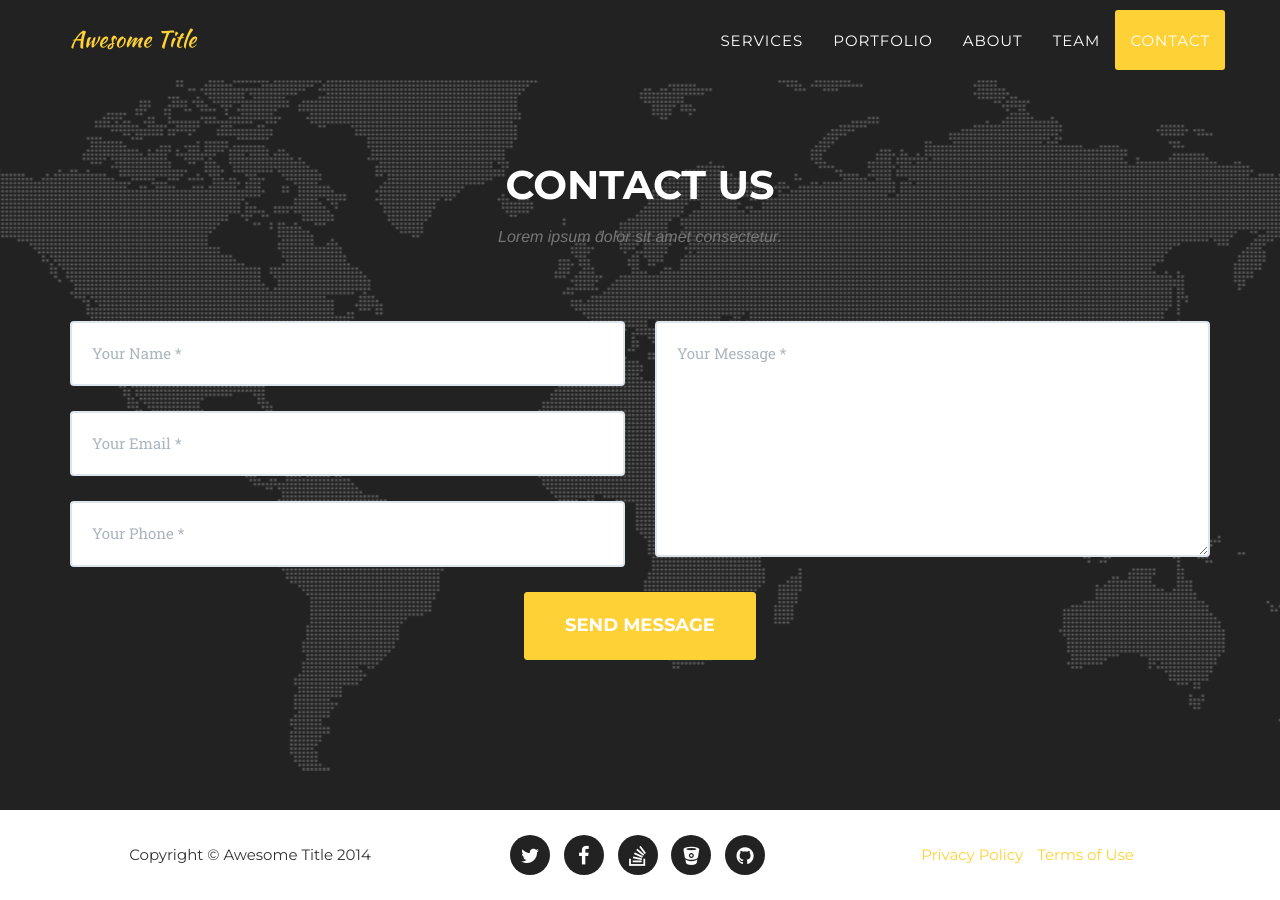
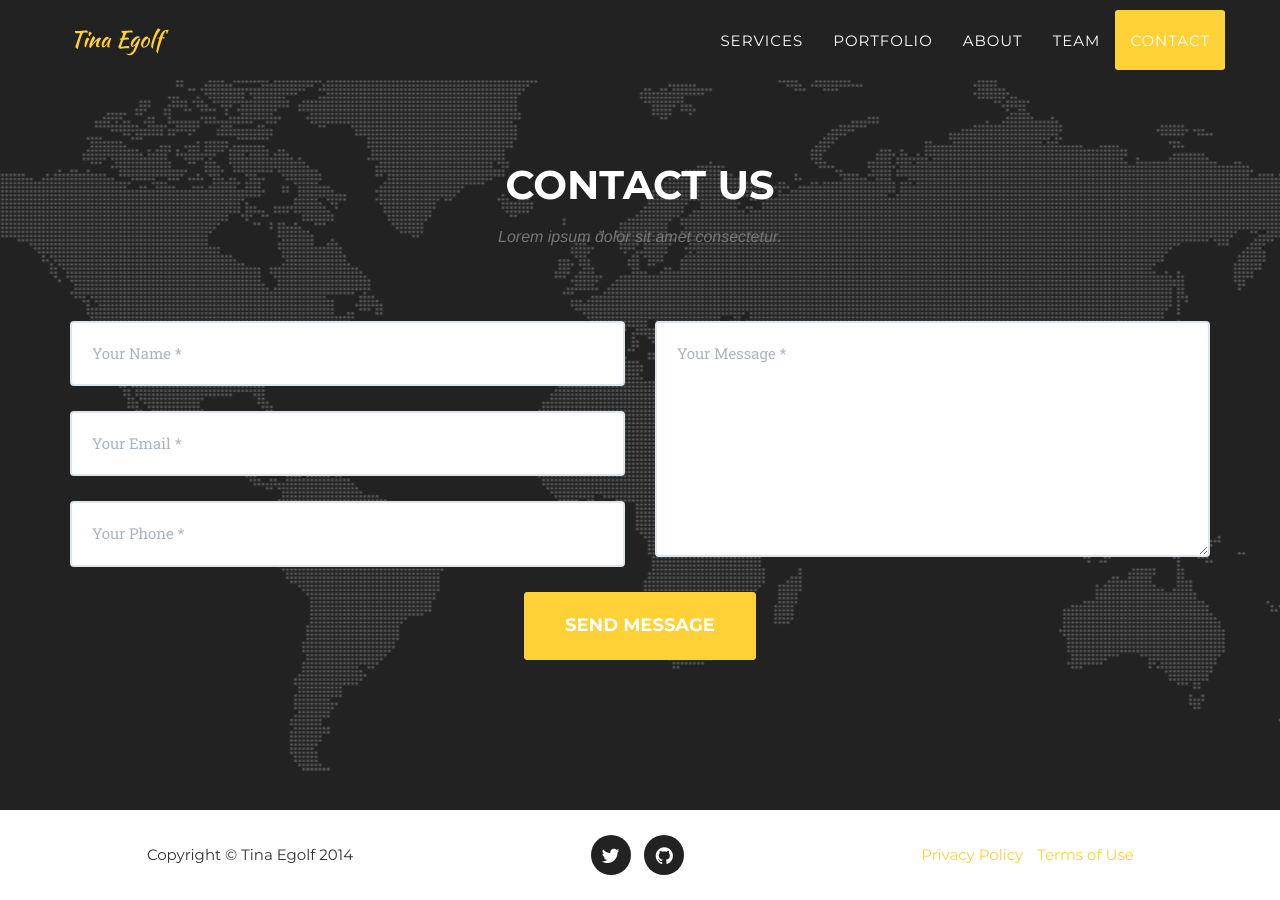
Before and after one commit to te-geekette/bloc-portfolio, a Jekyll site: the page built from index.html, in a window 1280 px wide and 900 px high, scrolled down 5636 px. Built offline with Jekyll 4.4.1, drawn with Linux system fonts in a browser that asks for light colours; some web fonts are replaced; some of the changed lines change nothing that is shown.

Commit message:
first settings update

```diff
--- a/_config.yml
+++ b/_config.yml
@@ -1,8 +1,8 @@
 url: https://y7kim.github.io
-baseurl: /agency-jekyll-theme/
+baseurl: /bloc-portfolio/
 
 # Site settings
-title: Awesome Title
+title: Tina Egolf
 email: your-email@domain.com
 description: "Write an awesome description for your new site here. You can edit this line in _config.yml. It will appear in your document head meta (for Google search results) and in your feed.xml site description."
 
@@ -50,15 +50,9 @@ people:
 # Social networks usernames (many more available: google-plus, flickr, dribbble, pinterest, instagram, tumblr, linkedin, etc.)
 social:
   - title: twitter
-    url: http://twitter.com/jekyllrb
-  - title: facebook
-    url:
-  - title: stack-overflow
-    url: http://stackoverflow.com/questions/tagged/jekyll
-  - title: bitbucket
-    url: http://bitbucket.org/jekyll
+    url: http://twitter.com/tinaegolf
   - title: github
-    url: http://github.com/jekyll
+    url: http://github.com/te-geekette
 
 # Postal address (add as many lines as necessary)
 address:
```
